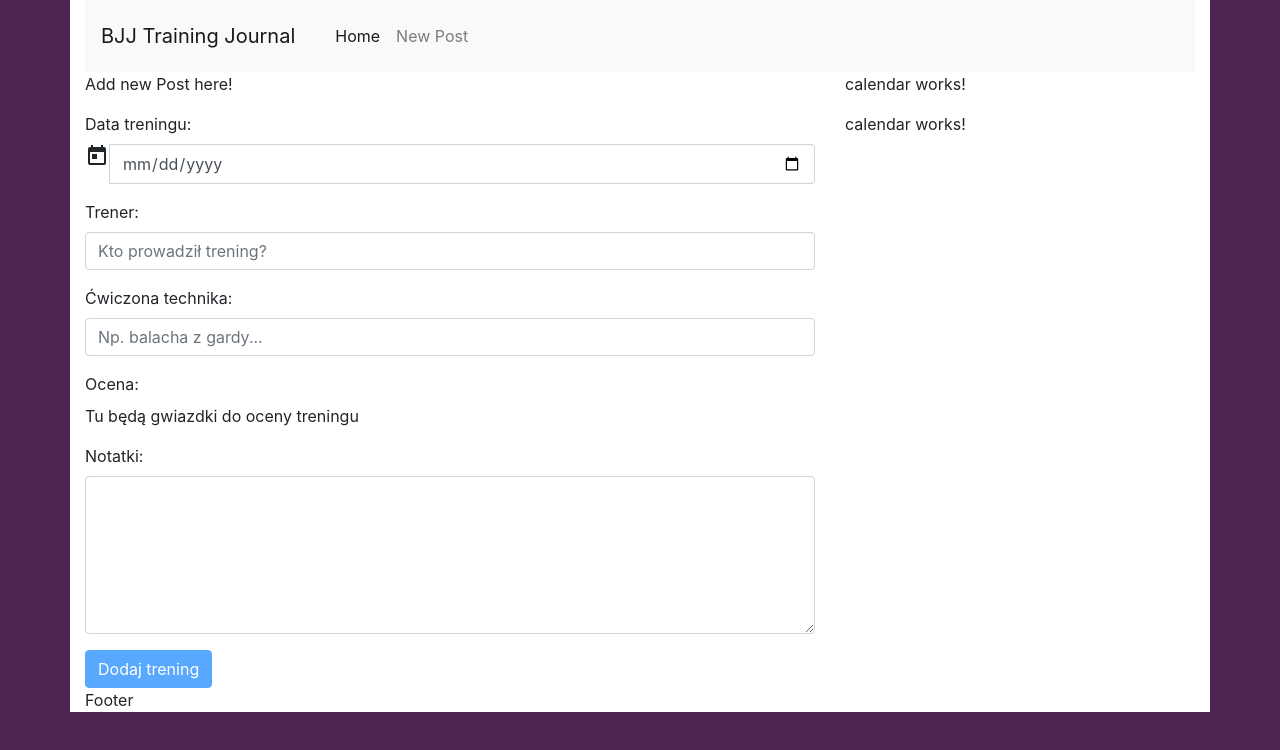
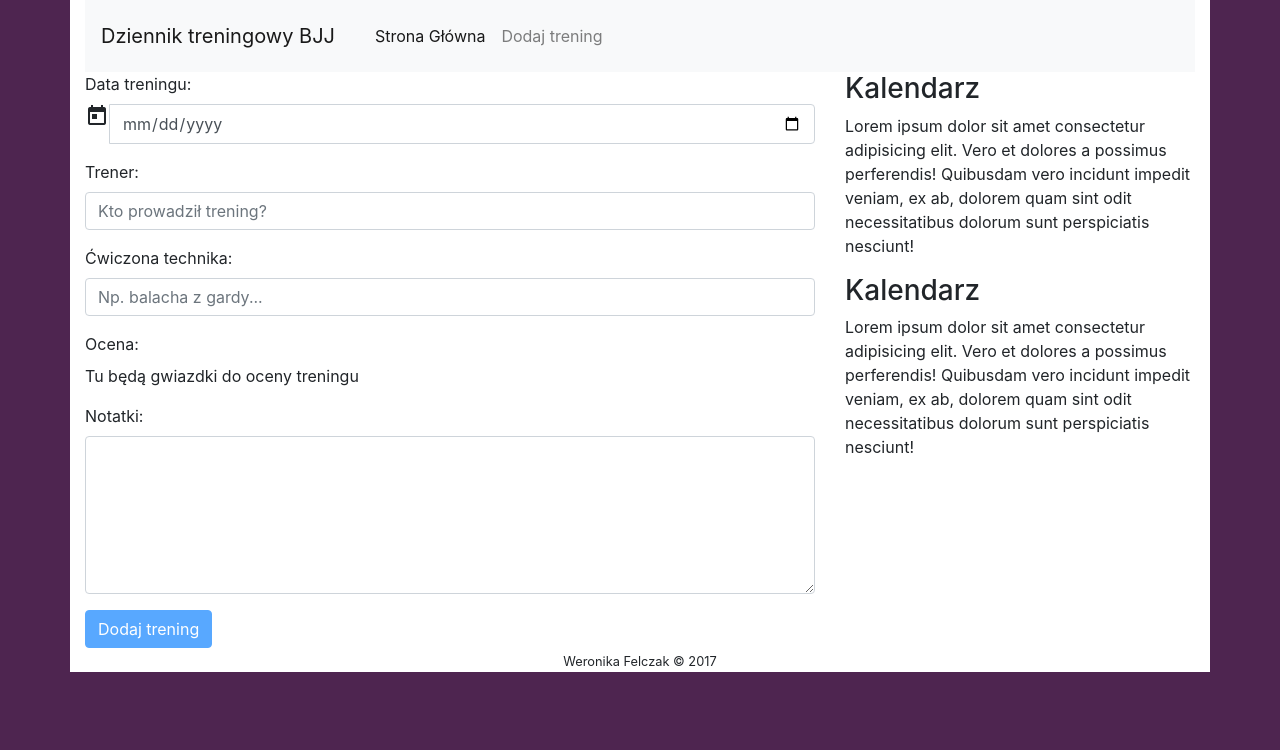
Before and after one commit to weronikadominiak/BJJ-Training-Journal, an Angular app: page /new-post in a window 1280 px wide. Shown: the top 750 px of the page. Built offline with nearby package versions, Linux system fonts and the light colour scheme.

Commit message:
Changed English titles to Polish

```diff
--- a/src/app/app.component.css
+++ b/src/app/app.component.css
@@ -0,0 +1,3 @@
+footer {
+    text-align:center;
+}
--- a/src/app/app.component.html
+++ b/src/app/app.component.html
@@ -10,5 +10,7 @@
       <bjj-calendar></bjj-calendar>
     </aside>
   </div>
-  <footer>Footer</footer>
+  <footer>
+    <small>Weronika Felczak &copy; 2017</small>
+  </footer>
 </div>
--- a/src/app/calendar/calendar.component.html
+++ b/src/app/calendar/calendar.component.html
@@ -1,3 +1,4 @@
+<h3>Kalendarz</h3>
 <p>
-  calendar works!
+Lorem ipsum dolor sit amet consectetur adipisicing elit. Vero et dolores a possimus perferendis! Quibusdam vero incidunt impedit veniam, ex ab, dolorem quam sint odit necessitatibus dolorum sunt perspiciatis nesciunt!
 </p>
--- a/src/app/navbar/navbar.component.html
+++ b/src/app/navbar/navbar.component.html
@@ -1,12 +1,12 @@
 <nav class="navbar navbar-expand-lg navbar-light bg-light">
-  <a class="navbar-brand" href="">BJJ Training Journal</a>
+  <a class="navbar-brand" href="">Dziennik treningowy BJJ</a>
   <div class="navbar default" id="navbarNav">
     <ul class="navbar-nav">
       <li class="nav-item active">
-        <a class="nav-link" href="">Home<span class="sr-only">(current)</span></a>
+        <a class="nav-link" href="">Strona Główna<span class="sr-only">(current)</span></a>
       </li>
       <li class="nav-item">
-        <a class="nav-link" href="new-post">New Post</a>
+        <a class="nav-link" href="new-post">Dodaj trening</a>
       </li>
     </ul>
   </div>
--- a/src/app/new-post/new-post.component.html
+++ b/src/app/new-post/new-post.component.html
@@ -1,6 +1,3 @@
-<p>
-  Add new Post here!
-</p>
 <form #postForm="ngForm" (ngSubmit)="onSubmit(myPost)" ngNativeValidate>
 <div class="form-group">
   <label for="data">Data treningu:</label>
```
